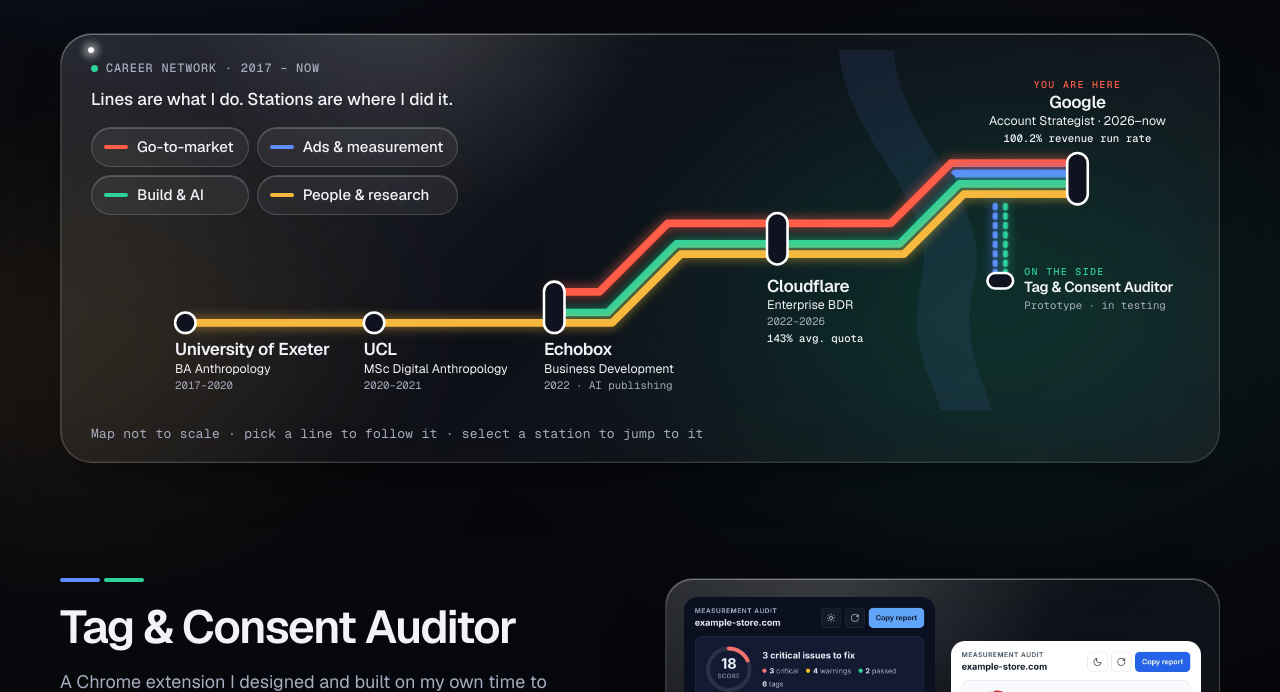
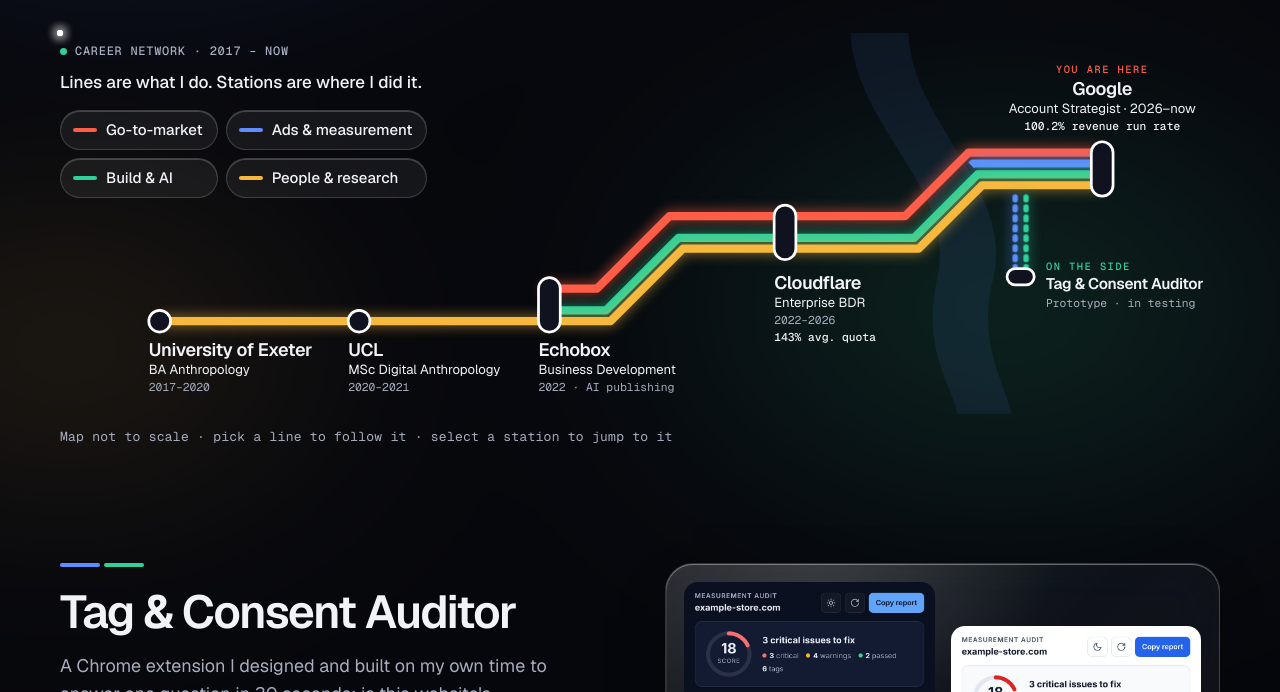
Before and after one commit to StarlessKnave/matveylutsenko-, a plain HTML site: page index.html in a window 1280 px wide. Shown: the part 408-1100 px from the top of the page. Drawn offline with nearby package versions, Linux system fonts and the light colour scheme.

Commit message:
Remove the glass panel around the map
Co-Authored-By: Claude Fable 5.2 <noreply@anthropic.com>
Claude-Session: https://claude.ai/code/session_01QMtQNGptrkUyWXKCpt37HF

```diff
--- a/index.html
+++ b/index.html
@@ -130,7 +130,7 @@
   .elsewhere a:hover{color:var(--ink)}
 
   /* the map, set in a glass panel */
-  .net{margin-top:clamp(28px,4vw,44px);padding:8px clamp(14px,2.4vw,30px) 18px;border-radius:32px}
+  .net{position:relative;margin-top:clamp(20px,3vw,36px)}
   .net-head{display:flex;flex-wrap:wrap;align-items:center;justify-content:space-between;gap:14px 24px;padding:18px 0 6px}
   .net-head p{font-weight:500;font-size:1.0625rem}
   .net-head .sig{display:flex;align-items:center;gap:8px;font:500 .75rem var(--mono);letter-spacing:.06em;text-transform:uppercase;color:var(--ink-2);margin-bottom:10px}
@@ -276,7 +276,6 @@
   @media (max-width:820px){
     .map-h{display:none}
     .map-v{display:block;margin:0 auto}
-    .net{border-radius:24px}
   }
   @media (max-width:560px){
     body{font-size:16px}
@@ -293,7 +292,7 @@
     .group{padding:22px 20px}
   }
   @media (min-width:1001px){
-    .net > .net-head{position:absolute;z-index:2;top:26px;left:clamp(14px,2.4vw,30px);max-width:44%;flex-direction:column;align-items:flex-start;padding:0}
+    .net > .net-head{position:absolute;z-index:2;top:18px;left:0;max-width:44%;flex-direction:column;align-items:flex-start;padding:0}
     .legend{display:grid;grid-template-columns:repeat(2,max-content)}
     .map{padding-top:8px}
   }
@@ -332,7 +331,7 @@
       </div>
     </div>
 
-    <div class="net glass" id="network">
+    <div class="net" id="network">
       <div class="net-head">
         <div><p class="sig">Career network · 2017 – now</p><p>Lines are what I do. Stations are where I did it.</p></div>
         <div class="legend" role="group" aria-label="Follow a line">
```
